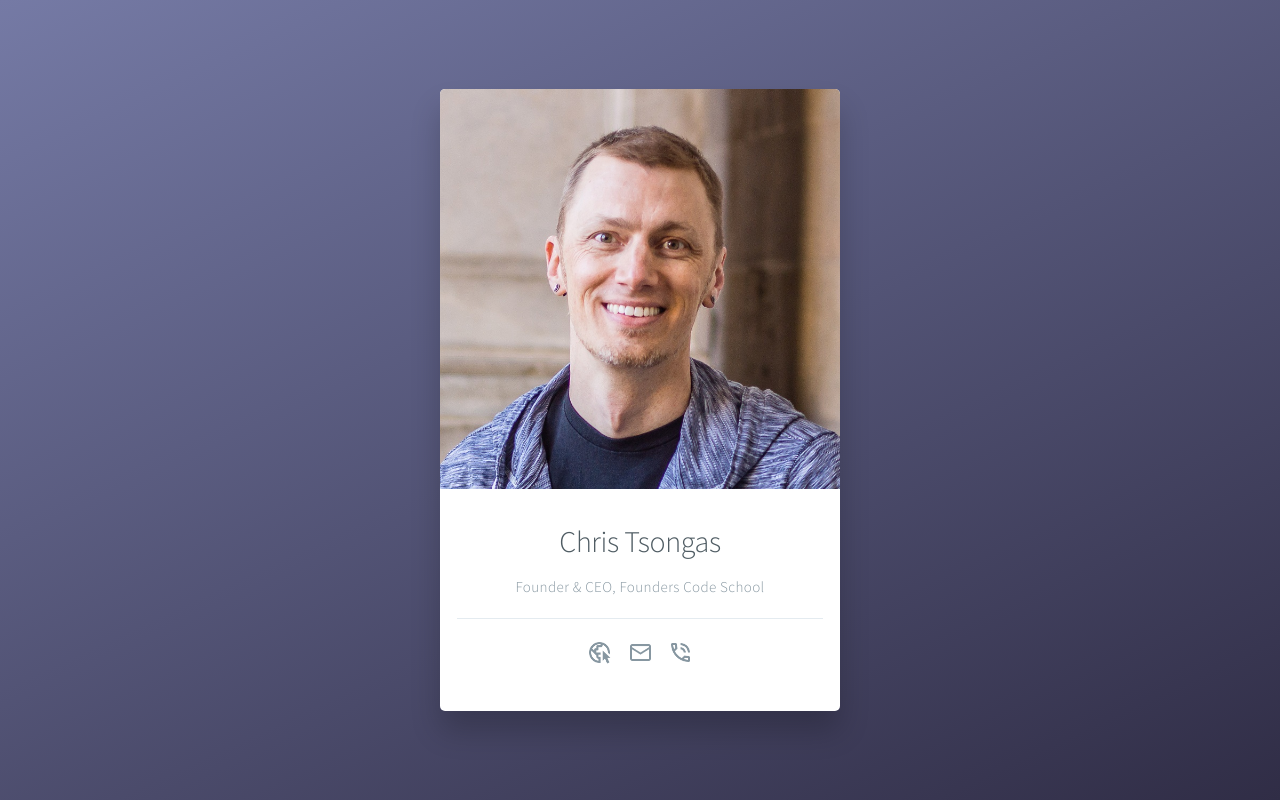
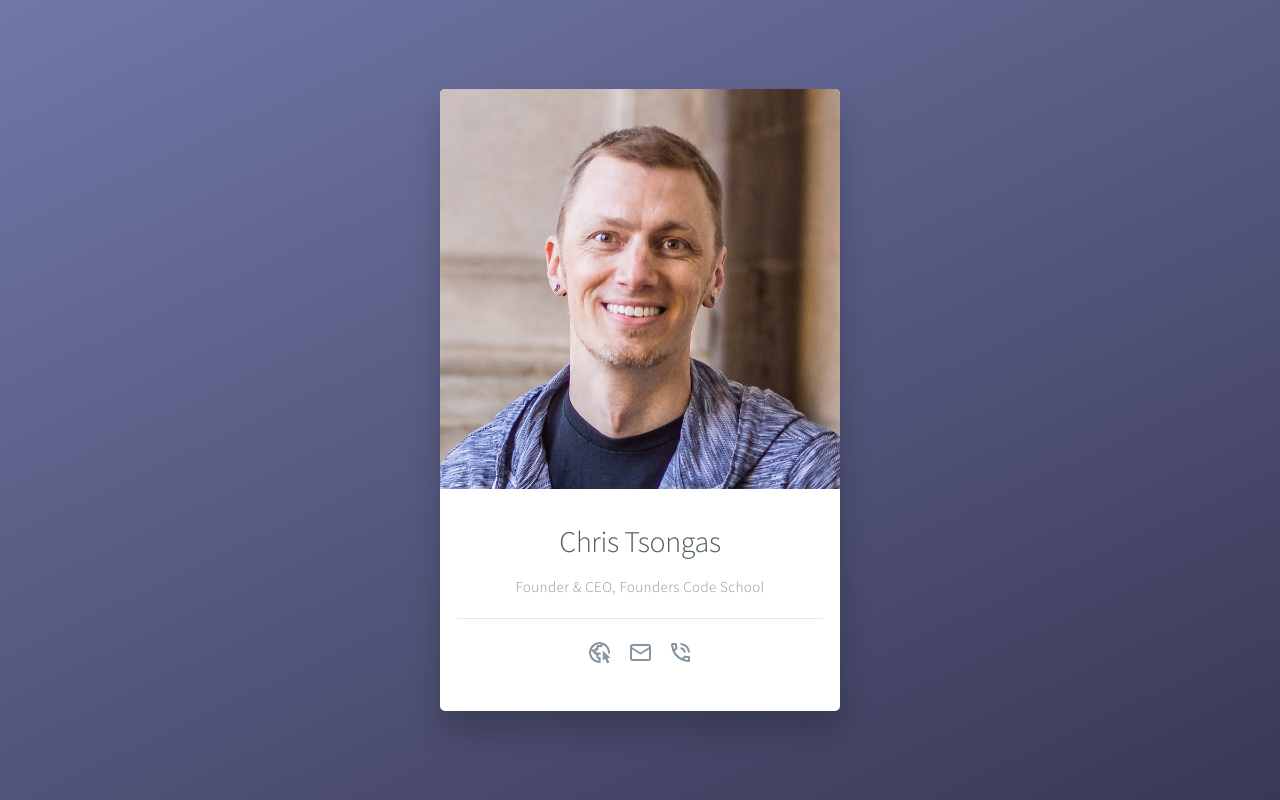
Before and after one commit to tsongas/Intro-to-Code, a plain HTML site: page index.html in a window 1280 px wide. Drawn offline with Linux system fonts and the light colour scheme.

Commit message:
tweak background color

```diff
--- a/style.css
+++ b/style.css
@@ -6,7 +6,7 @@ html, body {
 
 body {
   margin: 0;
-  background: linear-gradient(335deg, #302d46, #757aa5);
+  background: linear-gradient(335deg, #393855, #7178a8);
   display: flex;
   justify-content: center;
   align-items: center;
```
